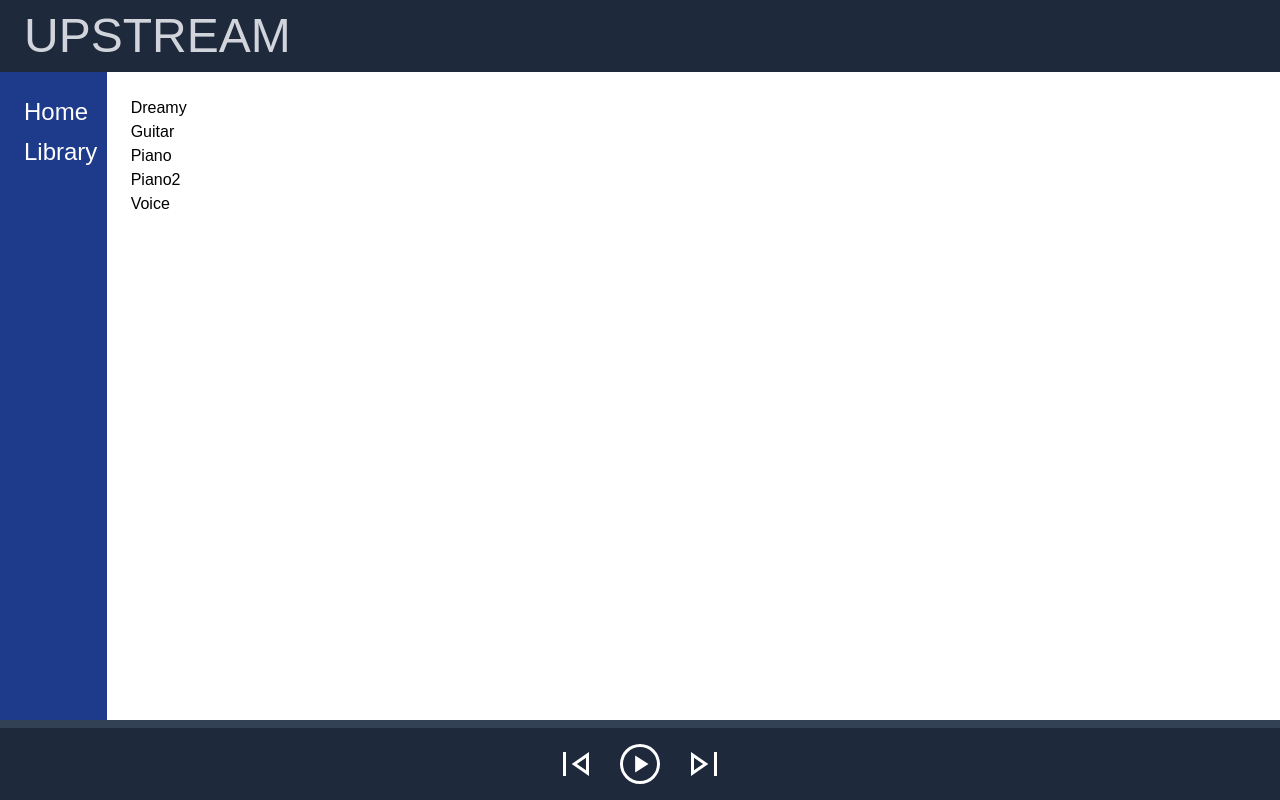
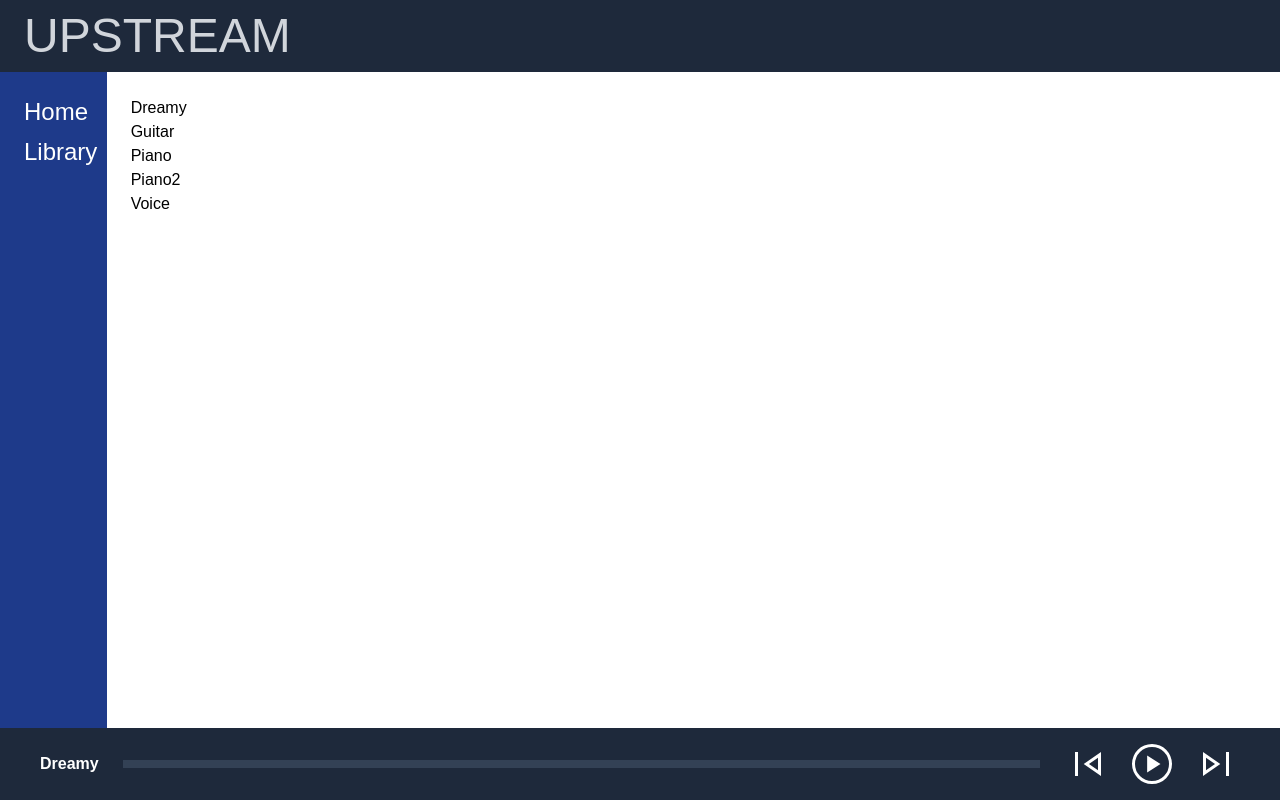
Before and after one commit to rafzoio/upstream, a React (Create React App) app: page /library in a window 1280 px wide. Built offline with nearby package versions, Linux system fonts and the light colour scheme.

Commit message:
Changed controls to display song name

```diff
--- a/src/components/Controls.jsx
+++ b/src/components/Controls.jsx
@@ -66,7 +66,8 @@ const Controls = () => {
   };
 
   return (
-    <div className="flex flex-col items-center">
+    <div className="flex flex-row px-10 items-center gap-6">
+      <h3 className="font-extrabold">{songState.song.title}</h3>
       <audio ref={audioRef} />
       <div className="w-full bg-slate-900 h-2">
         <div
@@ -74,6 +75,7 @@ const Controls = () => {
           style={{ width: `${(progress / duration) * 100}%` }}
         ></div>
       </div>
+      <div className="flex float-left justify-between items-center">
         <div id="buttons" className="flex gap-4 py-3">
           <SkipPrevIcon className="fill-white hover:fill-gray-500" />
           {songState.isPlaying ? (
@@ -90,6 +92,7 @@ const Controls = () => {
           <SkipNextIcon className="fill-white hover:fill-gray-500" />
         </div>
       </div>
+    </div>
   );
 };
 
```
Lines whose indentation alone changed are shown as unchanged.
